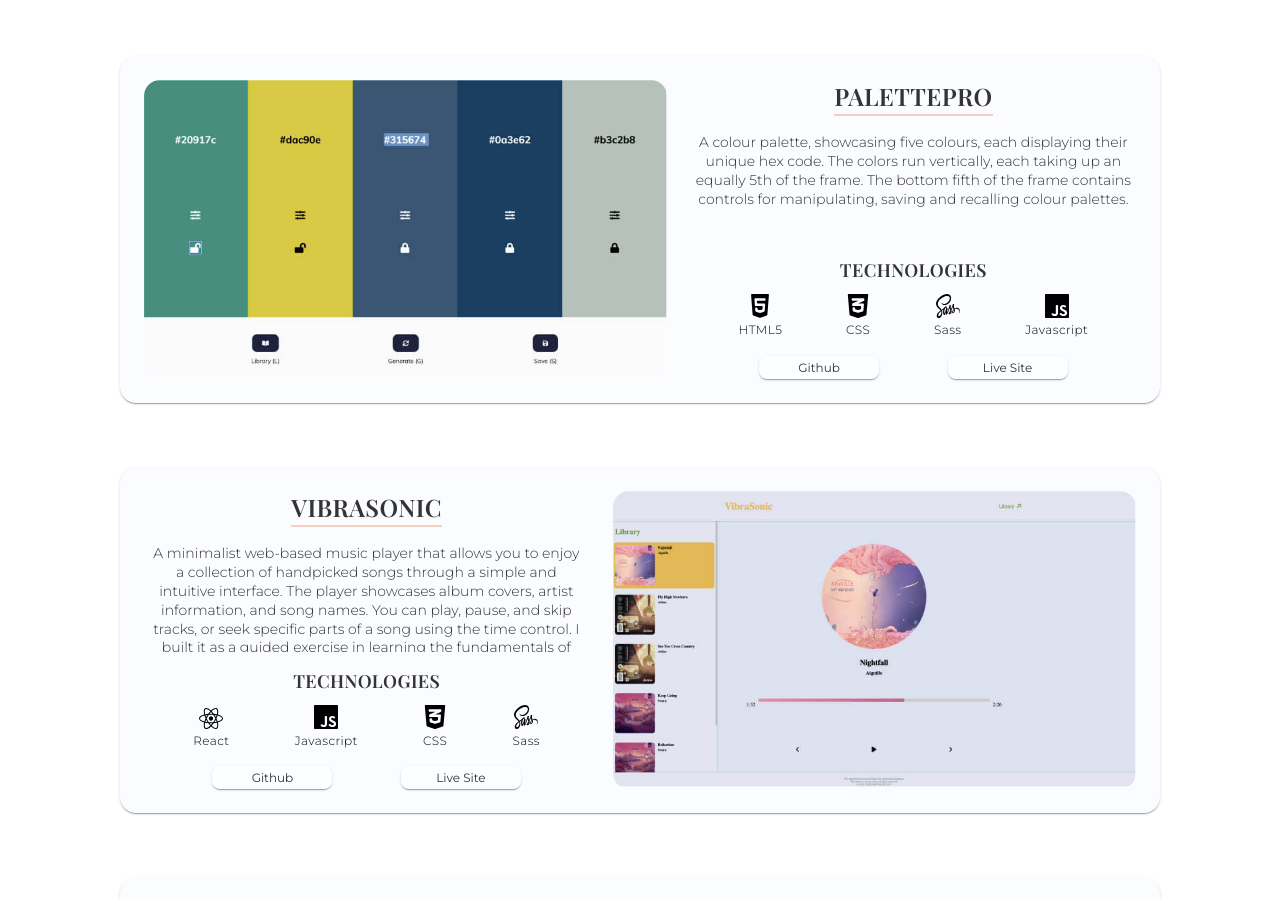
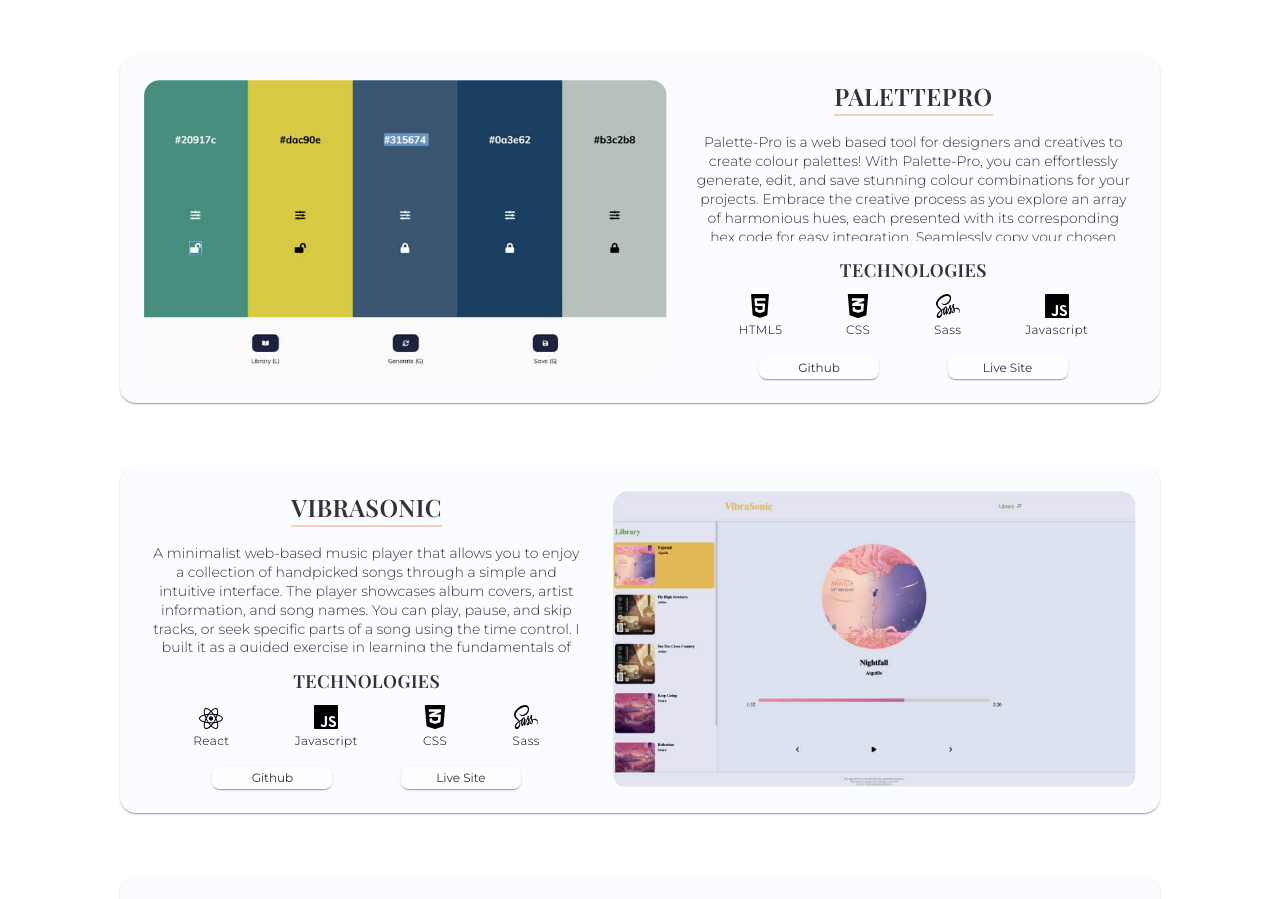
Before and after one commit to etiennedesfontaines/portfolio, a React (Create React App) app: page / in a window 1280 px wide. Shown: the part 2520-3419 px from the top of the page. Built offline with nearby package versions, Linux system fonts and the light colour scheme.

Commit message:
data added

```diff
--- a/src/portfolioDatabase.js
+++ b/src/portfolioDatabase.js
@@ -126,9 +126,10 @@ export const projects = [
 	{
 		title: "PalettePro",
 		image: paletteProImage,
-		imageAltText: "The user interface of a colour palette website.",
+		imageAltText:
+			"The user interface of a colour palette website. A colour palette is displayed. It showcases five colours, each displaying their unique hex code. The colors run vertically, each taking up an equally 5th of the frame. The bottom fifth of the frame contains controls for manipulating, saving and recalling colour palettes.",
 		description:
-			"A colour palette, showcasing five colours, each displaying their unique hex code. The colors run vertically, each taking up an equally 5th of the frame. The bottom fifth of the frame contains controls for manipulating, saving and recalling colour palettes.",
+			"Palette-Pro is a web based tool for designers and creatives to create colour palettes! With Palette-Pro, you can effortlessly generate, edit, and save stunning colour combinations for your projects. Embrace the creative process as you explore an array of harmonious hues, each presented with its corresponding hex code for easy integration. Seamlessly copy your chosen colours to your dashboard and watch your designs come to life.",
 		roles: "Developer",
 		technologies: [
 			{ iconImage: htmlIcon, name: "HTML5" },
```
